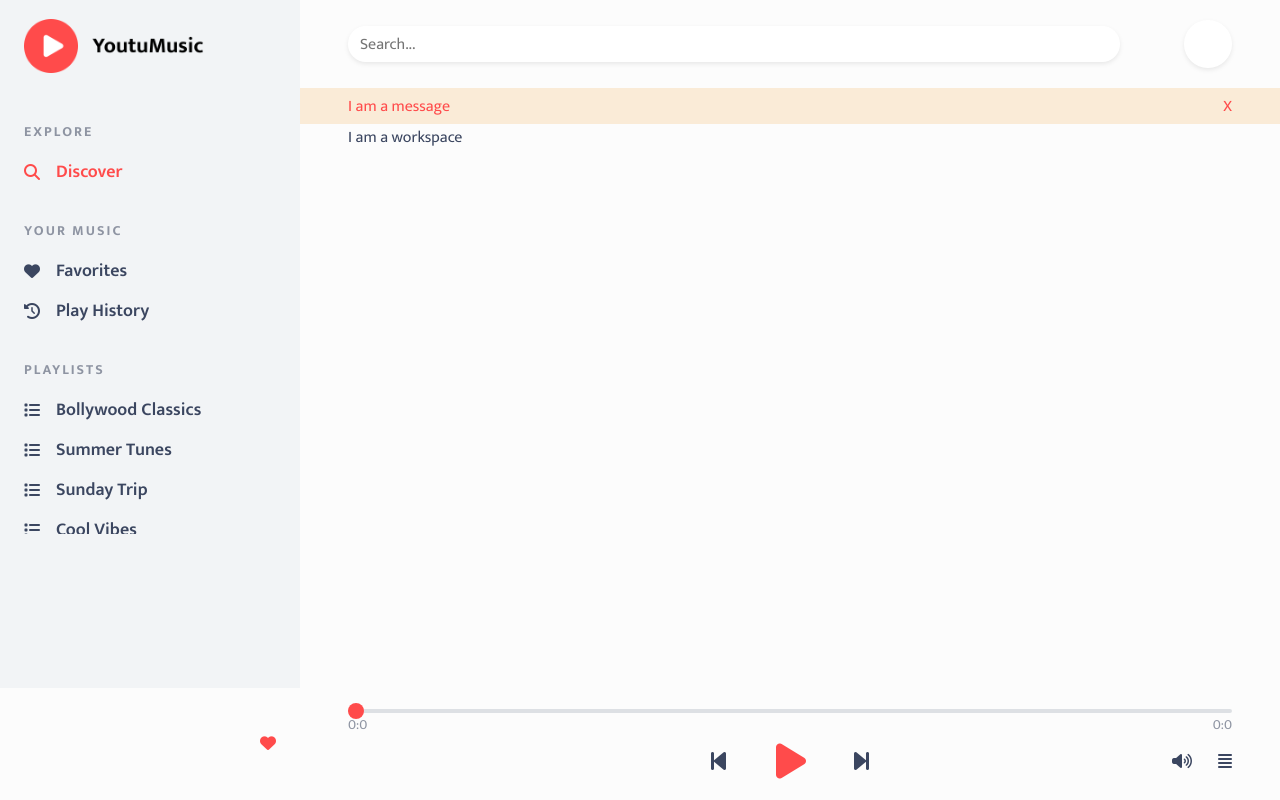
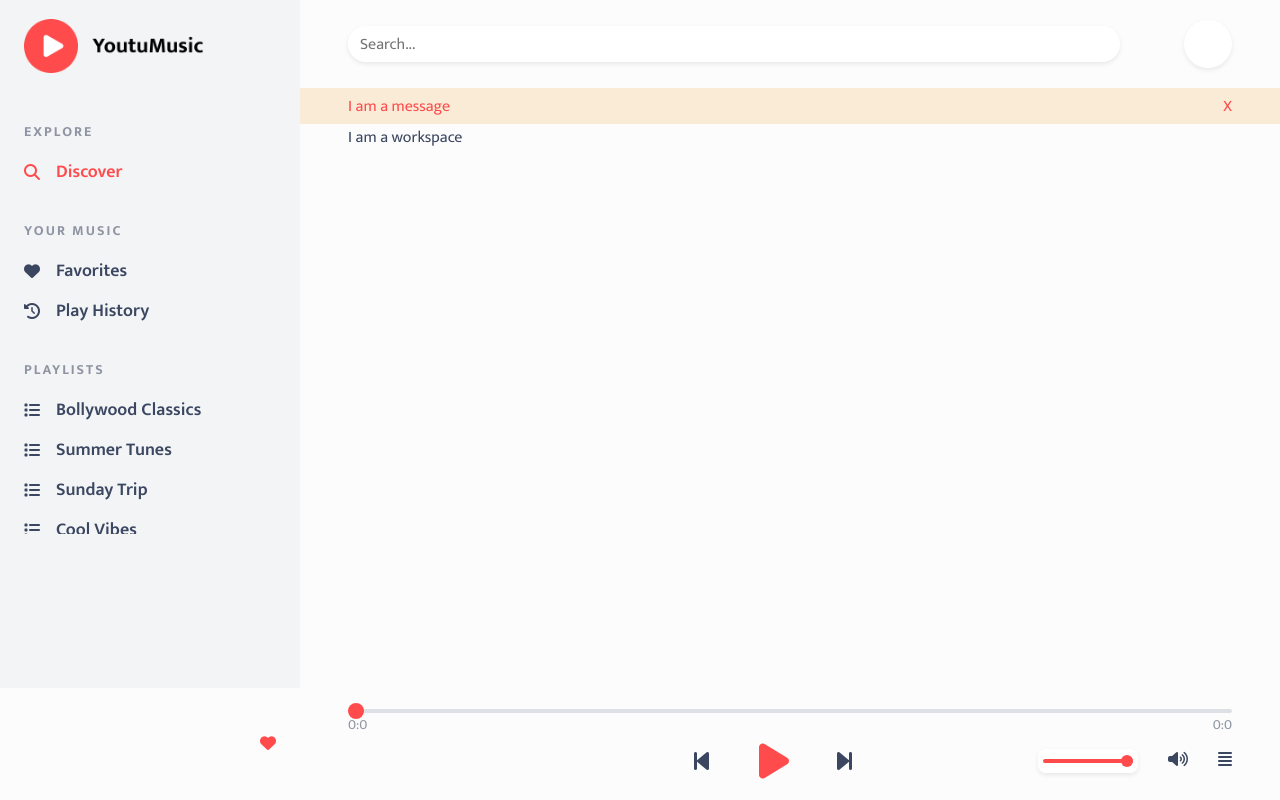
Before and after one commit to akashdeshpande/youtumusic-react, a React (Create React App) app: page / in a window 1280 px wide. Both pictures are taken after a click on the element 1202 px from the left and 760 px from the top of the page. Built offline with nearby package versions, Linux system fonts and the light colour scheme.

Commit message:
Mute functionality added

```diff
--- a/src/modules/MiniModules/ControlsContainer/ControlButtonsContainer/ControlButtonsContainer.css
+++ b/src/modules/MiniModules/ControlsContainer/ControlButtonsContainer/ControlButtonsContainer.css
@@ -36,6 +36,71 @@
 .right-buttons {
     display: flex;
     justify-content: space-between;
-    width: 60px;
     cursor: pointer;
 }
+
+.right-button {
+    margin-left: 30px;
+}
+
+.volume-bar {
+    width: 100px;
+    height: 24px;
+    position: absolute;
+    margin-left: -100px;
+    background-color: white;
+    border-radius: 8px;
+    display: none;
+    justify-content: center;
+    align-items: center;
+    filter: drop-shadow(0px 2px 2px rgba(0, 0, 0, 0.08));
+}
+
+.volume-section {
+    display: flex;
+    align-items: center;
+}
+
+#volume-control {
+    margin: 0;
+    width: 90px;
+    -webkit-appearance: none;
+    outline: none;
+    height: 4px;
+    background: linear-gradient(
+        90deg,
+        var(--accent) 100%,
+        var(--slider-color) 100%
+    );
+    border-radius: 4px;
+    cursor: pointer;
+}
+
+#volume-control::-webkit-slider-thumb {
+    -webkit-appearance: none;
+    height: 12px;
+    width: 12px;
+    border-radius: 50%;
+    background: var(--accent);
+    cursor: pointer;
+}
+
+#volume-control::-moz-range-thumb {
+    -webkit-appearance: none;
+    height: 12px;
+    width: 12px;
+    border-radius: 50%;
+    border: 0px;
+    background: var(--accent);
+    cursor: pointer;
+}
+
+#volume-control::-ms-thumb {
+    -webkit-appearance: none;
+    height: 12px;
+    width: 12px;
+    border: 0px;
+    border-radius: 50%;
+    background: var(--accent);
+    cursor: pointer;
+}
--- a/src/modules/MiniModules/ControlsContainer/ControlButtonsContainer/ControlButtonsContainer.js
+++ b/src/modules/MiniModules/ControlsContainer/ControlButtonsContainer/ControlButtonsContainer.js
@@ -4,7 +4,14 @@ import React, { Component } from 'react';
 class ControlButtonsContainer extends Component {
     constructor(props){
         super(props);
+        this.state = {
+            volumeControlValue: 100
+        }
         this.playPause = this.playPause.bind(this);
+        this.setVolume = this.setVolume.bind(this);
+        this.muteVideo = this.muteVideo.bind(this);
+        this.volumeHover = this.volumeHover.bind(this);
+        this.volumeClick = this.volumeClick.bind(this);
     }
 
     playPause(event) {
@@ -25,6 +32,52 @@ class ControlButtonsContainer extends Component {
         }
     }
 
+    setVolume(event) {
+        //set volume
+        this.props.playerEvent.target.setVolume(event.target.value);
+        //update div
+        document.querySelector("#volume-control").style.background = `linear-gradient(90deg, var(--accent) ${event.target.value}%, var(--slider-color) ${event.target.value}%)`;
+        this.setState({
+            volumeControlValue: event.target.value
+        });
+    }
+
+    muteVideo(event) {
+        //volume-mute
+    }
+
+    volumeHover() {
+        document.querySelector(".volume-bar").style.display = "flex";
+        setTimeout(() => {
+            document.querySelector(".volume-bar").style.display = "none";
+        }, 3000);
+    }
+
+    volumeClick(event){
+        //set mute
+        //this.props.playerEvent.isMuted();
+        //this.props.playerEvent.mute();
+        //this.props.playerEvent.unMute();
+        //#volumeBtn
+        if(this.props.playerEvent.target) {
+            if(this.props.playerEvent.target.isMuted()) {
+                //umnute player
+                this.props.playerEvent.target.unMute();
+                //update icon
+                document.querySelector("#volumeBtn").classList.remove("fa-volume-mute");
+                document.querySelector("#volumeBtn").classList.add("fa-volume-up");
+            } else {
+                //mute player
+                this.props.playerEvent.target.mute();
+                //update icon
+                document.querySelector("#volumeBtn").classList.add("fa-volume-mute");
+                document.querySelector("#volumeBtn").classList.remove("fa-volume-up");
+            }
+        }
+
+        //update icon
+    }
+
     render() {
         return (
             <div className="contol-buttons-container">
@@ -38,8 +91,31 @@ class ControlButtonsContainer extends Component {
                     <i className="fa fa-step-forward next-btn"></i>
                 </div>
                 <div className="right-buttons">
-                    <i className="fa fa-volume-up"></i>
-                    <i className="fa fa-align-justify"></i>
+                    <div className="volume-section">
+                        <div className="volume-bar">
+                            <input
+                            type="range"
+                            id="volume-control"
+                            min="0"
+                            max="100"
+                            value={this.state.volumeControlValue}
+                            onChange={this.setVolume}
+                            onClick={this.muteVideo}
+                            ></input>
+                        </div>
+                        <div className="right-button">
+                            <i
+                            className="fa fa-volume-up"
+                            id="volumeBtn"
+                            onMouseOver={this.volumeHover}
+                            onClick={this.volumeClick}
+                            ></i>
+                        </div>
+
+                    </div>
+                    <div className="right-button">
+                        <i className="fa fa-align-justify"></i>
+                    </div>
                 </div>
             </div>
         );
```
Also changed, not shown: 1 other file (tests, documents, lock files or other folders).
